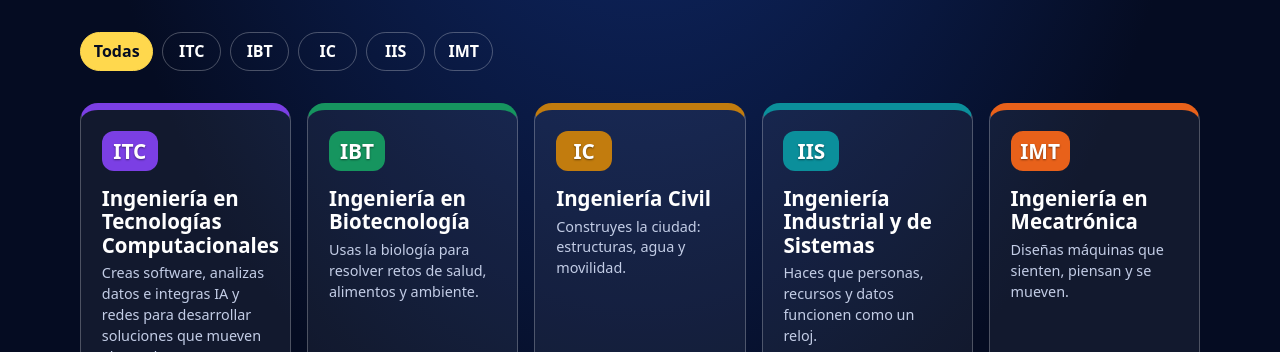
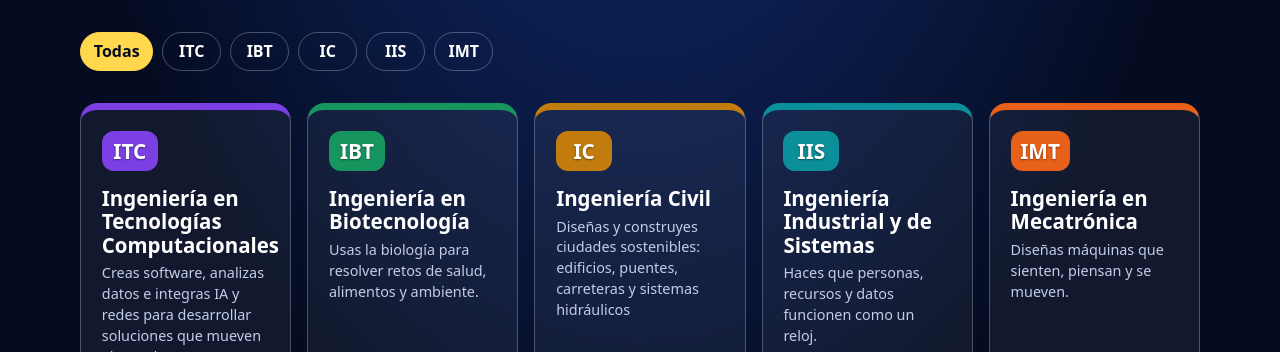
Before and after one commit to raime73/beyond-engineering, a plain HTML site: page dist/ENG/index.html in a window 1280 px wide. Shown: the part 448-800 px from the top of the page. Drawn offline with Linux system fonts and the light colour scheme.

Commit message:
Update IC career card copy and employers

```diff
--- a/dist/ENG/cards.js
+++ b/dist/ENG/cards.js
@@ -16,10 +16,10 @@ const programs = {
   },
   IC: {
     name: 'Ingeniería Civil',
-    phrase: 'Construyes la ciudad: estructuras, agua y movilidad.',
+    phrase: 'Diseñas y construyes ciudades sostenibles: edificios, puentes, carreteras y sistemas hidráulicos',
     color: '#C27C0E',
     areas: ['Estructuras', 'Agua', 'BIM', 'Movilidad urbana'],
-    companies: ['GCC', 'Grupo CANO', 'Abitat', 'Crocsa']
+    companies: ['GCC', 'Grupo CANO', 'Abitat', 'Crocsa', 'FRACTAL STRUCTURAL', 'COPACHISA']
   },
   IIS: {
     name: 'Ingeniería Industrial y de Sistemas',
```
Also changed, not shown: dist/TeusGame/index.html (+2 -2 lines).
